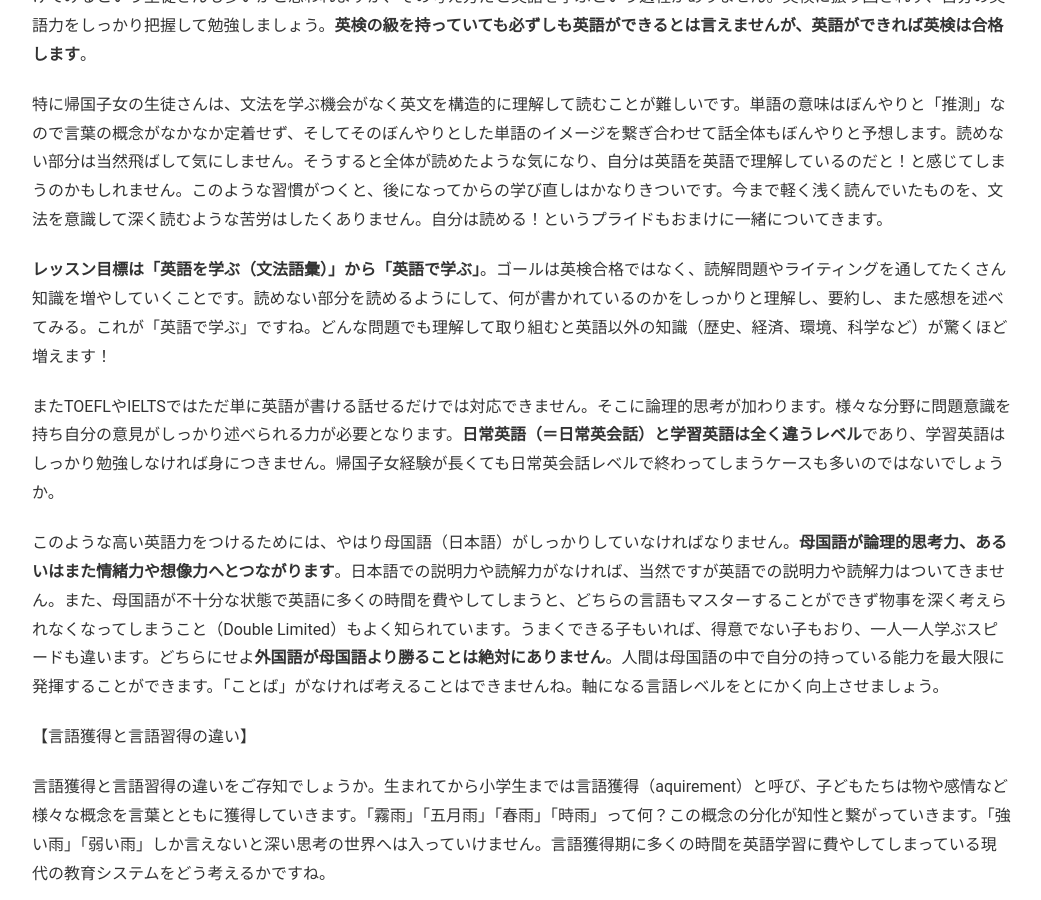
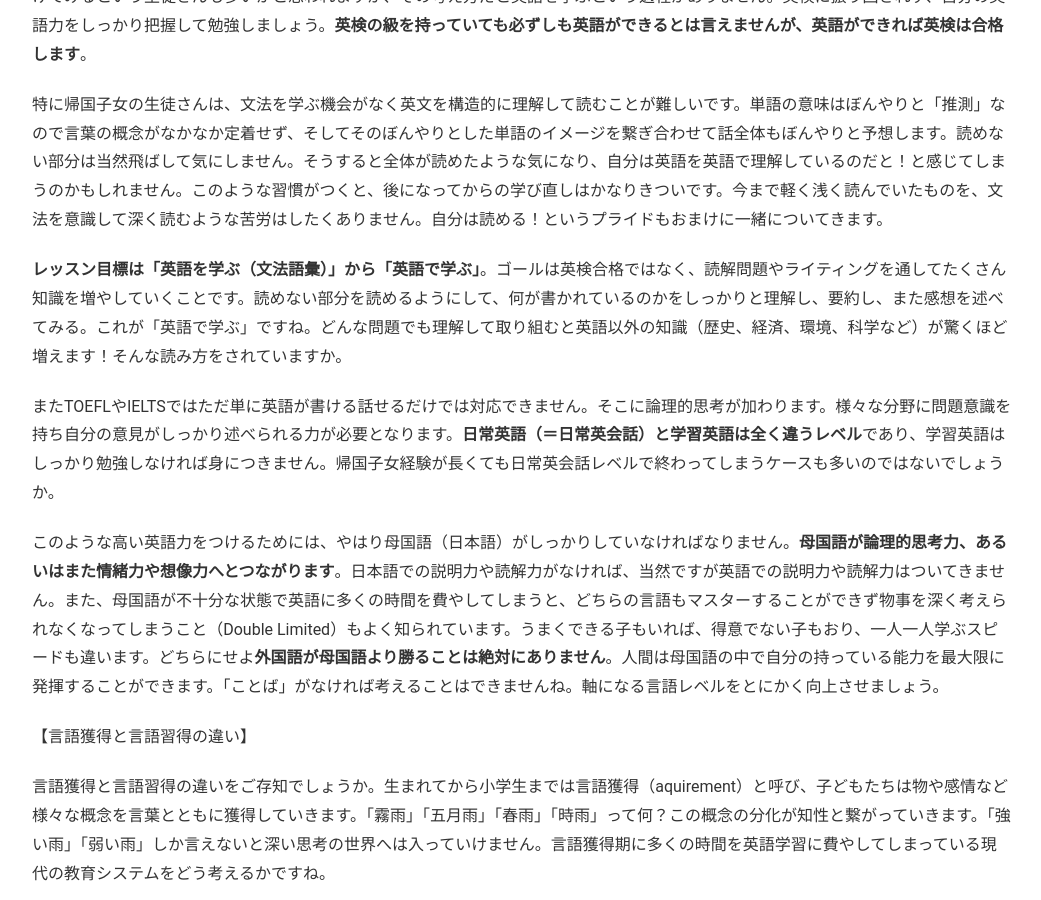
Before and after one commit to phocean/akispace, a Jekyll site: the page built from lessons.md, in a window 1280 px wide and 900 px high, scrolled down 1722 px. Shown: the whole window, without its empty margins (118-1159 px from the left). Built offline with Jekyll 4.4.1, drawn with Linux system fonts in a browser that asks for light colours.

Commit message:
Update lessons.md

```diff
--- a/lessons.md
+++ b/lessons.md
@@ -36,7 +36,7 @@ description: オンライン英語家庭教師　小学生から大学生まで
 
 特に帰国子女の生徒さんは、文法を学ぶ機会がなく英文を構造的に理解して読むことが難しいです。単語の意味はぼんやりと「推測」なので言葉の概念がなかなか定着せず、そしてそのぼんやりとした単語のイメージを繋ぎ合わせて話全体もぼんやりと予想します。読めない部分は当然飛ばして気にしません。そうすると全体が読めたような気になり、自分は英語を英語で理解しているのだと！と感じてしまうのかもしれません。このような習慣がつくと、後になってからの学び直しはかなりきついです。今まで軽く浅く読んでいたものを、文法を意識して深く読むような苦労はしたくありません。自分は読める！というプライドもおまけに一緒についてきます。
 
-**レッスン目標は「英語を学ぶ（文法語彙）」から「英語で学ぶ」**。ゴールは英検合格ではなく、読解問題やライティングを通してたくさん知識を増やしていくことです。読めない部分を読めるようにして、何が書かれているのかをしっかりと理解し、要約し、また感想を述べてみる。これが「英語で学ぶ」ですね。どんな問題でも理解して取り組むと英語以外の知識（歴史、経済、環境、科学など）が驚くほど増えます！
+**レッスン目標は「英語を学ぶ（文法語彙）」から「英語で学ぶ」**。ゴールは英検合格ではなく、読解問題やライティングを通してたくさん知識を増やしていくことです。読めない部分を読めるようにして、何が書かれているのかをしっかりと理解し、要約し、また感想を述べてみる。これが「英語で学ぶ」ですね。どんな問題でも理解して取り組むと英語以外の知識（歴史、経済、環境、科学など）が驚くほど増えます！そんな読み方をされていますか。
 
 またTOEFLやIELTSではただ単に英語が書ける話せるだけでは対応できません。そこに論理的思考が加わります。様々な分野に問題意識を持ち自分の意見がしっかり述べられる力が必要となります。**日常英語（＝日常英会話）と学習英語は全く違うレベル**であり、学習英語はしっかり勉強しなければ身につきません。帰国子女経験が長くても日常英会話レベルで終わってしまうケースも多いのではないでしょうか。
 
```
